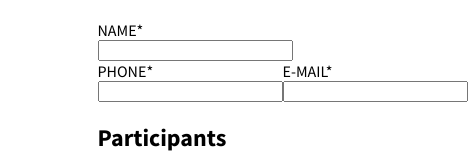
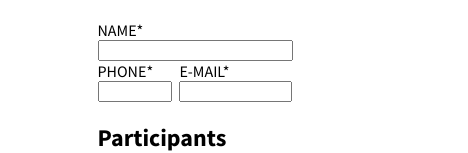
Before and after one commit to edvinpontuslarsson/hbg-works-kodtest, a React (Create React App) app in the folder web/: page / in a window 390 px wide. Shown: the part 161-314 px from the top of the page, 468 px wide, since content can reach past the window. Built offline with nearby package versions, Linux system fonts and the light colour scheme; no server answers.

Commit message:
phone email width

```diff
--- a/web/src/App.css
+++ b/web/src/App.css
@@ -30,3 +30,12 @@ main {
 .phone-and-email {
     display: flex;
 }
+
+.phone-and-email > div:first-child {
+    width: 38%;
+    margin-right: 4%
+}
+
+.phone-and-email > div:nth-child(2) {
+    width: 58%;
+}
```
